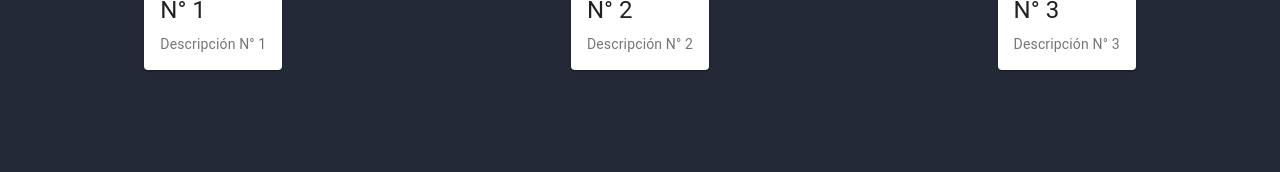
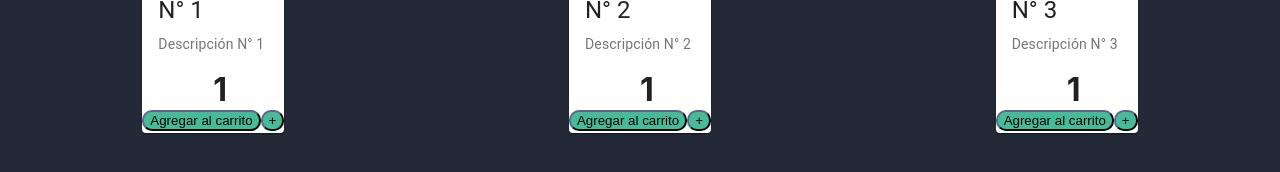
Before and after one commit to TTorres94/coder-open-market, a React (Create React App) app: page / in a window 1280 px wide. Shown: the part 290-462 px from the top of the page. Built offline with nearby package versions, Linux system fonts and the light colour scheme.

Commit message:
corrección tarea clase 4

```diff
--- a/src/components/item/item.js
+++ b/src/components/item/item.js
@@ -5,6 +5,7 @@ import CardActionArea from '@material-ui/core/CardActionArea';
 import CardContent from '@material-ui/core/CardContent';
 import CardMedia from '@material-ui/core/CardMedia';
 import Typography from '@material-ui/core/Typography';
+import ItemCount from '../itemCount/itemCount'
 
 const useStyles = makeStyles({
   root: {
@@ -17,6 +18,18 @@ const useStyles = makeStyles({
 
 export default function Item( {item}) {
   const classes = useStyles();
+
+
+  const initial = 1;
+  const stock = 5;
+
+
+
+  function onAdd(){
+      console.log('se ejecuto onAdd!')
+  }
+
+
 
   return (
     <Card className={classes.root}>
@@ -35,6 +48,7 @@ export default function Item( {item}) {
           </Typography>
         </CardContent>
       </CardActionArea>
+      <ItemCount onAdd = {onAdd} initial = {initial} stock = {stock} />
     </Card>
   );
 }
--- /dev/null
+++ b/src/components/itemCount/itemCount.css
@@ -0,0 +1,24 @@
+.count-container{
+    background-color:darkcyan;
+    width:400px;
+    height:100px;
+    margin:auto;
+}
+
+.counter__buttons{
+    display:flex;
+    flex-direction: column;
+    justify-content:center;
+    align-items: center;
+}
+
+.counter__buttons h1 {
+    width:0;
+}
+
+.counter__buttons button{
+    background-color:#46BB99;
+    border-radius:10px;
+    border-color:#232937;
+    margin-bottom:2px;
+}
--- /dev/null
+++ b/src/components/itemCount/itemCount.js
@@ -0,0 +1,31 @@
+import React, {useState} from 'react'
+import './itemCount.css'
+
+
+export default function ItemCountContainer({ onAdd, initial, stock}) {
+
+    const [initialCount, setNumber] = useState(initial);
+
+
+
+    function increment() {
+        if(initialCount < stock){
+            setNumber(initialCount + 1)
+        }
+    }
+
+
+
+    return(
+        <div className='counter__buttons'>
+            <h1>{initialCount}</h1>
+            <div>
+                <button onClick={onAdd}>Agregar al carrito</button>
+                <button onClick={increment}>+</button>
+            </div>
+
+
+        </div>
+
+    )
+}
--- a/src/containers/ItemListContainer/ItemListContainer.js
+++ b/src/containers/ItemListContainer/ItemListContainer.js
@@ -1,7 +1,7 @@
 import React, {useState, useEffect} from 'react'
 import './ItemListcontainer.css'
-import ItemList from '../itemList/itemList'
-//import ItemCount from '../itemCount/itemCount'
+import ItemList from '../../components/itemList/itemList'
+
 
 export default function ItemListContainer(props) {
 
--- a/src/containers/itemCount/itemCount.css
+++ /dev/null
@@ -1,6 +0,0 @@
-.count-container{
-    background-color:darkcyan;
-    width:400px;
-    height:100px;
-    margin:auto;
-}
```
Also changed, not shown: src/containers/itemCount/itemCount.js (deleted, +0 -33 lines), public/logo192.png (deleted), public/logo512.png (deleted), src/components/itemList/itemList.css (renamed from src/containers/itemList/itemList.css), src/components/itemList/itemList.js (renamed from src/containers/itemList/itemList.js).
